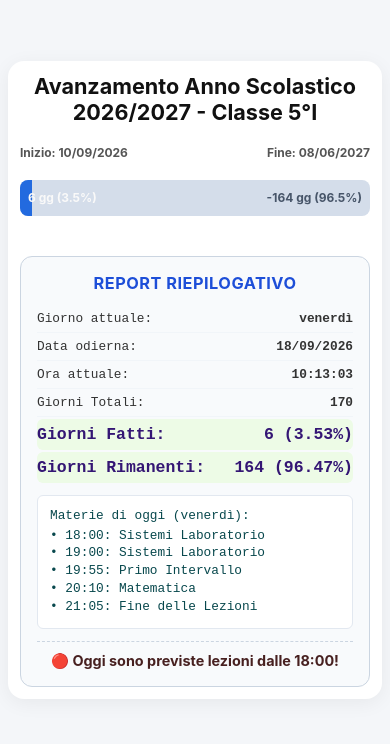
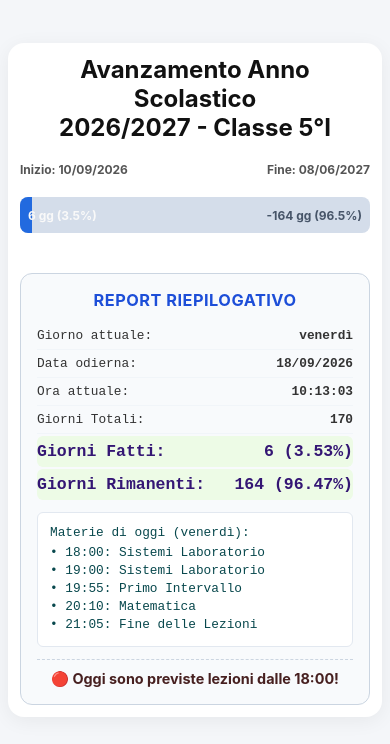
Before and after one commit to esselabpro/AvanzamentoScuola, a plain HTML site: page index.html in a window 390 px wide. Drawn offline with Linux system fonts and the light colour scheme.

Commit message:
Refactor CSS styles and improve responsiveness

```diff
--- a/style.css
+++ b/style.css
@@ -28,7 +28,7 @@ body {
 
 h1 {
     text-align: center;
-    font-size: 1.3rem;
+    font-size: 1.7rem;
     color: #111;
     margin-bottom: 20px;
 }
@@ -196,7 +196,7 @@ h1 {
     }
 
     h1 {
-        font-size: 1.35rem;
+        font-size: 1.5rem;
     }
 
     .dates-info {
```
